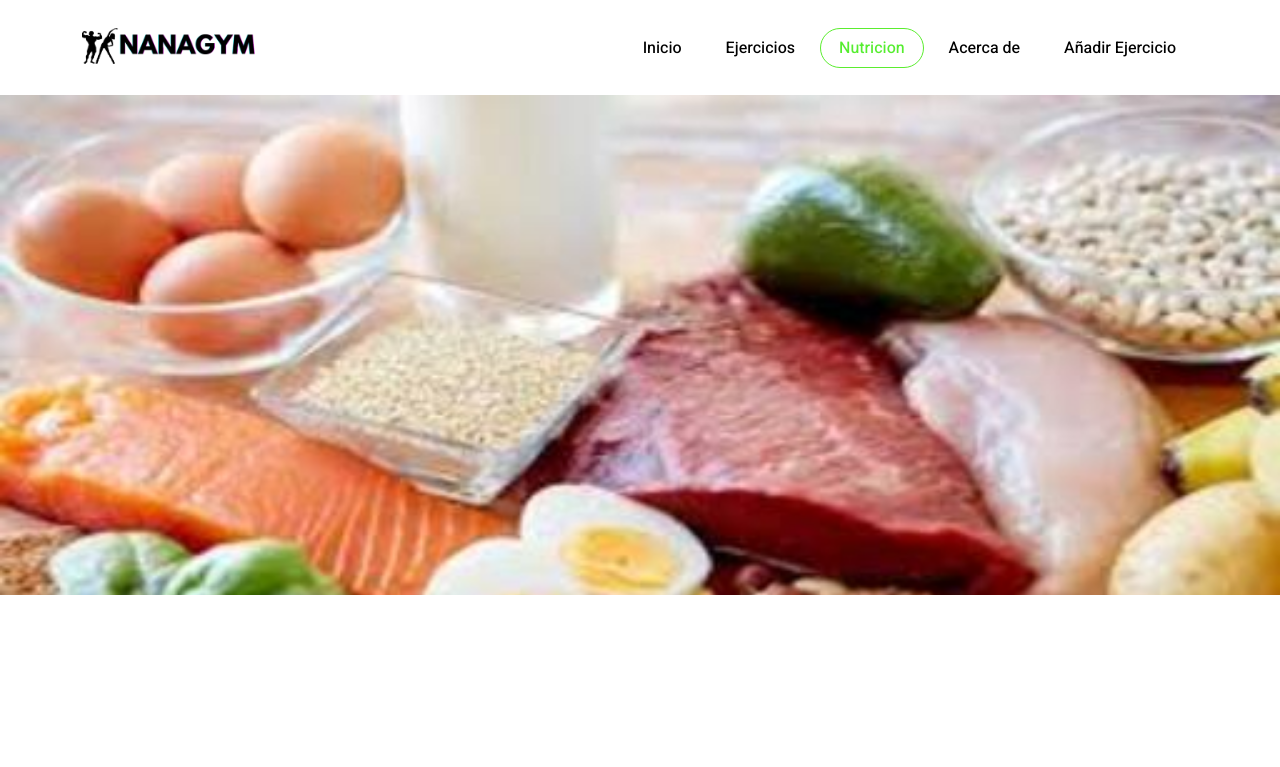
After one commit to Andresuky/Gym, a Flask app: page /nutricion in a window 1280 px wide. The commit adds this page. Shown: the top 767 px of the page. Run offline with Flask 3, Linux system fonts and the light colour scheme; some libraries are stand-ins or nearby versions.

Commit message:
pagina de contact y nutricion añadidas

```diff
--- a/nova-template/controllers/mainController.py
+++ b/nova-template/controllers/mainController.py
@@ -1,6 +1,5 @@
 from flask import Blueprint, render_template
 from .ejerciciosController import get_ejercicios_data
-from .estudiesController import get_estudies_data
 
 main_blueprint = Blueprint('main', __name__)
 
@@ -21,3 +20,11 @@ def ai_data():
 @main_blueprint.route('/Gym')
 def ai_gpai():
     return render_template('Gym.html')
+
+@main_blueprint.route('/about')
+def about():
+    return render_template('about.html')
+
+@main_blueprint.route('/nutricion')
+def nutreshon():
+    return render_template('nutricion.html')
--- a/nova-template/static/assets/css/lindy-uikit.css
+++ b/nova-template/static/assets/css/lindy-uikit.css
@@ -2980,3 +2980,30 @@ input:focus, textarea:focus, button:focus {
 .offer-item:hover img {
   transform: scale(1.1);
 }
+
+.slider-container {
+  position: absolute;
+  top: 20%;
+  left: 0;
+  width: 100%;
+  height: 500px; /* Ajusta la altura según tus necesidades */
+  overflow: hidden;
+  background-color: #f0f0f0; /* Cambia el color de fondo según tu diseño */
+}
+
+.slider-wrapper {
+  width: 100%;
+  height: 100%;
+}
+
+.slider {
+  display: flex;
+  align-items: center;
+  height: 100%;
+}
+
+.slider img {
+  width: 100%;
+  height: auto;
+  object-fit: cover;
+}
--- a/nova-template/templates/Gym.html
+++ b/nova-template/templates/Gym.html
@@ -47,7 +47,7 @@
                           <a class="page-scroll" href="#aiAgro">Nutricion</a>
                         </li>
                         <li class="nav-item2">
-                          <a class="page-scroll" href="#about">Acerca de</a>
+                          <a class="page-scroll" href="/about">Acerca de</a>
                         </li>
                         <li class="nav-item2">
                           <a class="page-scroll" href="/contact">Añadir Ejercicio</a>
--- a/nova-template/templates/contact.html
+++ b/nova-template/templates/contact.html
@@ -47,7 +47,7 @@
                         <a class="page-scroll" href="#aiAgro">Nutricion</a>
                       </li>
                       <li class="nav-item">
-                        <a class="page-scroll" href="#about">Acerca de</a>
+                        <a class="page-scroll" href="/about">Acerca de</a>
                       </li>
                       <li class="nav-item">
                         <a class="page-scroll active" href="/contact">Añadir Ejercicio</a>
--- a/nova-template/templates/ejercicios.html
+++ b/nova-template/templates/ejercicios.html
@@ -46,7 +46,7 @@
                   <a class="page-scroll" href="#aiAgro">Nutricion</a>
                 </li>
                 <li class="nav-item">
-                  <a class="page-scroll" href="#about">Acerca de</a>
+                  <a class="page-scroll" href="/about">Acerca de</a>
                 </li>
                 <li class="nav-item">
                   <a class="page-scroll" href="/contact">Añadir Ejercicio</a>
--- /dev/null
+++ b/nova-template/templates/nutricion.html
@@ -0,0 +1,107 @@
+<!DOCTYPE html>
+<html class="no-js" lang="">
+<head>
+    <meta charset="utf-8" />
+    <meta http-equiv="x-ua-compatible" content="ie=edge" />
+    <title>Gym</title>
+    <meta name="description" content="" />
+    <meta name="viewport" content="width=device-width, initial-scale=1" />
+    <link rel="stylesheet" href="{{ url_for('static', filename='assets/css/bootstrap-5.0.0-beta1.min.css') }}" />
+    <link rel="stylesheet" href="{{ url_for('static', filename='assets/css/LineIcons.2.0.css') }}"/>
+    <link rel="stylesheet" href="{{ url_for('static', filename='assets/css/tiny-slider.css') }}"/>
+    <link rel="stylesheet" href="{{ url_for('static', filename='assets/css/animate.css') }}"/>
+    <link rel="stylesheet" href="{{ url_for('static', filename='assets/css/lindy-uikit.css') }}"/>
+    <link rel="stylesheet" href="{{ url_for('static', filename='assets/css/glightbox.min.css') }}" />
+</head>
+<body>
+    <div class="preloader">
+      <div class="loader">
+        <div class="spinner">
+          <div class="spinner-container">
+            <div class="spinner-rotator">
+              <div class="spinner-left">
+                <div class="spinner-circle"></div>
+              </div>
+              <div class="spinner-right">
+                <div class="spinner-circle"></div>
+              </div>
+            </div>
+          </div>
+        </div>
+      </div>
+    </div>
+
+    <header class="header header-6">
+        <div class="navbar-area">
+            <div class="container">
+                <div class="row align-items-center">
+                    <div class="col-lg-12">
+                        <nav class="navbar navbar-expand-lg">
+                            <a class="navbar-brand" href="/Gym">
+                                <img src="{{ url_for('static', filename='assets/img/logo/nanagym.png') }}" alt="Logo" />
+                            </a>
+                            <button class="navbar-toggler" type="button" data-bs-toggle="collapse" data-bs-target="#navbarSupportedContent6" aria-controls="navbarSupportedContent6" aria-expanded="false" aria-label="Toggle navigation">
+                                <span class="toggler-icon"></span>
+                                <span class="toggler-icon"></span>
+                                <span class="toggler-icon"></span>
+                            </button>
+                            <div class="collapse navbar-collapse sub-menu-bar" id="navbarSupportedContent6">
+                                <ul id="nav6" class="navbar-nav ms-auto">
+                                    <li class="nav-item">
+                                        <a class="page-scroll" href="/">Inicio</a>
+                                    </li>
+                                    <li class="nav-item">
+                                        <a class="page-scroll" href="/ejercicios">Ejercicios</a>
+                                    </li>
+                                    <li class="nav-item">
+                                        <a class="page-scroll active" href="/nutricion">Nutricion</a>
+                                    </li>
+                                    <li class="nav-item">
+                                        <a class="page-scroll" href="/about">Acerca de</a>
+                                    </li>
+                                    <li class="nav-item">
+                                        <a class="page-scroll" href="/contact">Añadir Ejercicio</a>
+                                    </li>
+                                </ul>
+                            </div>
+                            <!-- navbar collapse -->
+                        </nav>
+                        <!-- navbar -->
+                    </div>
+                </div>
+                <!-- row -->
+            </div>
+            <!-- container -->
+        </div>
+        <!-- navbar area -->
+    </header>
+
+    <section id="slider" class="hero-section-wrapper-5">
+        <div class="container">
+            <div class="row">
+                <div class="col-lg-12">
+                    <div class="slider-container">
+                        <div class="slider">
+                            <div>
+                                <img src="../static/assets/img/gallery/crrsl/img1.jpeg" alt="Imagen 1">
+                            </div>
+                            <div>
+                                <img src="../static/assets/img/gallery/crrsl/img2.jpeg" alt="Imagen 2">
+                            </div>
+                            <div>
+                                <img src="../static/assets/img/gallery/crrsl/img3.jpg" alt="Imagen 3">
+                            </div>
+                        </div>
+                    </div>
+                </div>
+            </div>
+        </div>
+    </section>
+
+    <script src="{{ url_for('static', filename='assets/js/bootstrap-5.0.0-beta1.min.js') }}"></script>
+    <script src="{{ url_for('static', filename='assets/js/contact-form.js') }}"></script>
+    <script src="{{ url_for('static', filename='assets/js/tiny-slider.js') }}"></script>
+    <script src="{{ url_for('static', filename='assets/js/wow.min.js') }}"></script>
+    <script src="{{ url_for('static', filename='assets/js/main.js') }}"></script>
+</body>
+</html>
```
Also changed, not shown: nova-template/templates/about.html (renamed from nova-template/templates/EjerciciosTemplate.html, +40 -45 lines), nova-template/templates/index.html (+7 -6 lines), nova-template/static/assets/img/gallery/crrsl/img1.jpeg (added), nova-template/static/assets/img/gallery/crrsl/img2.jpeg (added), nova-template/static/assets/img/gallery/crrsl/img3.jpg (added), nova-template/static/assets/js/tiny-slider.js.
